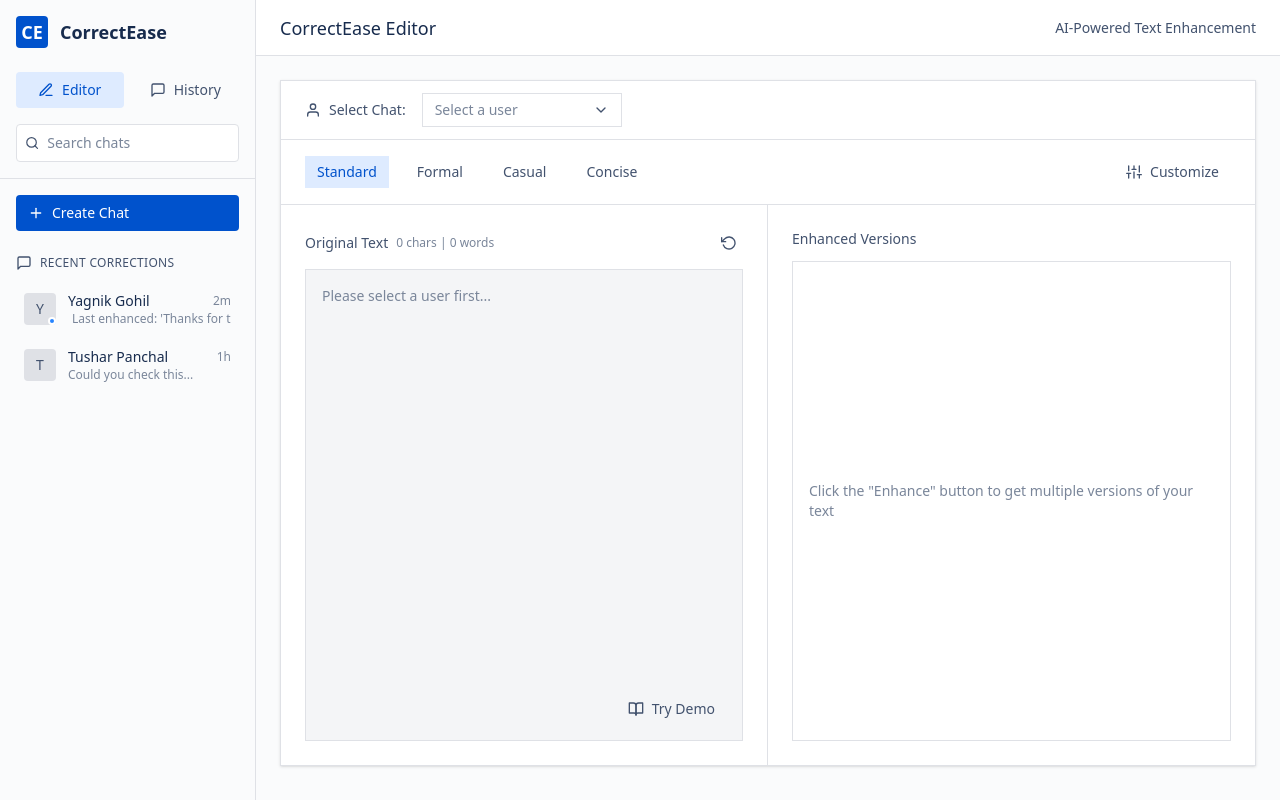
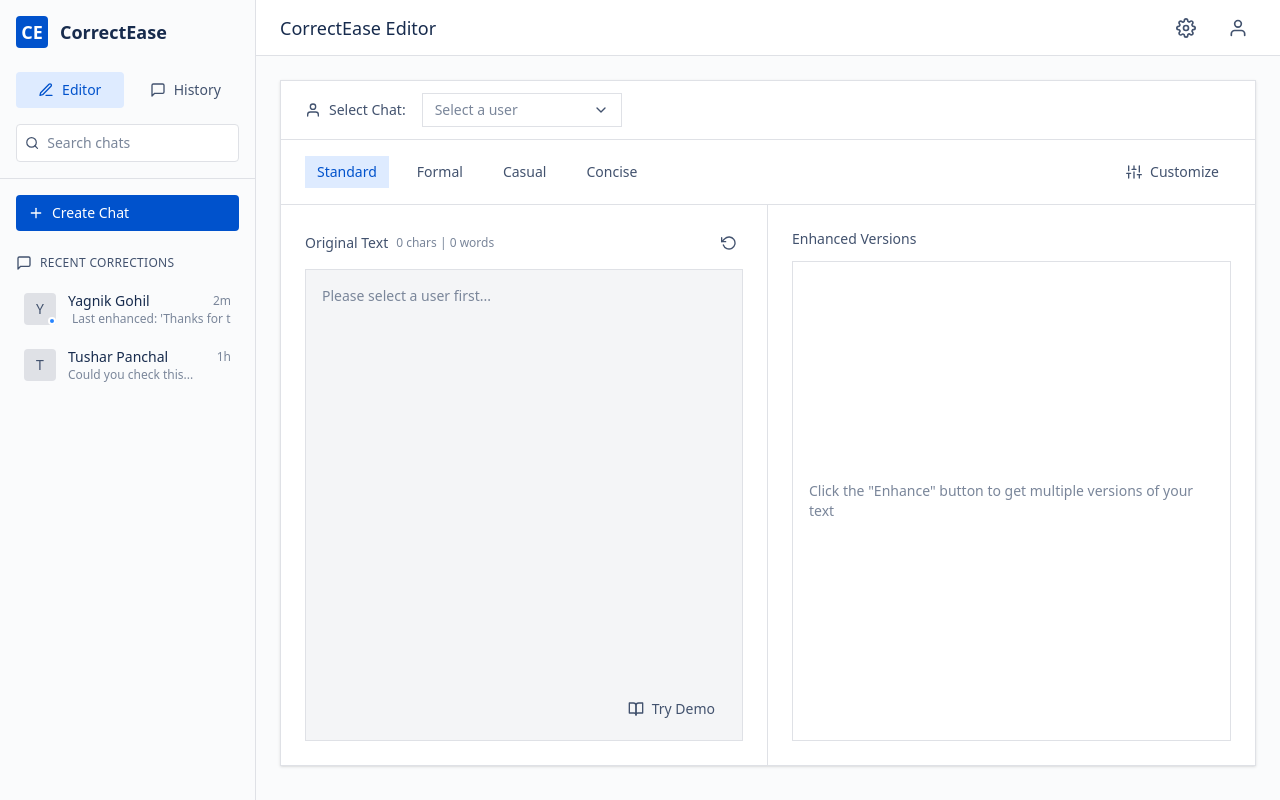
Before and after one commit to rathodrahool/CorrectEase, a React (Vite) app: page / in a window 1280 px wide. Built offline with nearby package versions, Linux system fonts and the light colour scheme; the HTML template or start-up script is replaced by a standard one.

Commit message:
feat: added two buttons for setting and profile

```diff
--- a/src/components/layout/Layout.tsx
+++ b/src/components/layout/Layout.tsx
@@ -2,6 +2,7 @@ import React from "react";
 import Navigation, { ActiveTab } from "../navigation/Navigation";
 import Editor from "../editor/Editor";
 import CorrectionHistory from "../history/CorrectionHistory";
+import { FiSettings, FiUser } from "react-icons/fi"; // Add this import
 
 const Layout: React.FC = () => {
   const [activeTab, setActiveTab] = React.useState<ActiveTab>("editor");
@@ -27,8 +28,33 @@ const Layout: React.FC = () => {
               ? "CorrectEase Editor"
               : `CorrectEase History ${activeUserId ? "- Corrections" : ""}`}
           </h1>
-          <div className="text-sm text-[#42526E]">
-            AI-Powered Text Enhancement
+          <div className="flex items-center gap-4">
+            <button
+              className="p-2 text-[#42526E] hover:bg-[#F4F5F7] rounded-sm transition-colors group relative"
+              aria-label="Settings"
+            >
+              <FiSettings className="w-5 h-5" />
+              <span
+                className="absolute -bottom-8 left-1/2 transform -translate-x-1/2
+                bg-[#172B4D] text-white text-xs py-1 px-2 rounded opacity-0
+                group-hover:opacity-100 transition-opacity whitespace-nowrap"
+              >
+                Settings
+              </span>
+            </button>
+            <button
+              className="p-2 text-[#42526E] hover:bg-[#F4F5F7] rounded-sm transition-colors group relative"
+              aria-label="Profile"
+            >
+              <FiUser className="w-5 h-5" />
+              <span
+                className="absolute -bottom-8 left-1/2 transform -translate-x-1/2
+                bg-[#172B4D] text-white text-xs py-1 px-2 rounded opacity-0
+                group-hover:opacity-100 transition-opacity whitespace-nowrap"
+              >
+                Profile
+              </span>
+            </button>
           </div>
         </header>
         <main className="flex-1 overflow-auto relative z-10">
```
